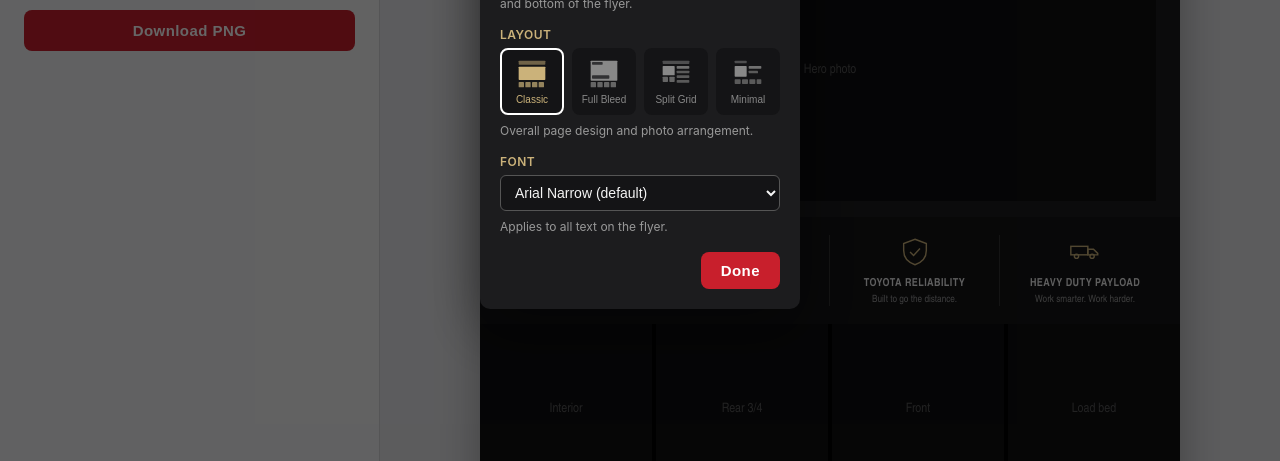
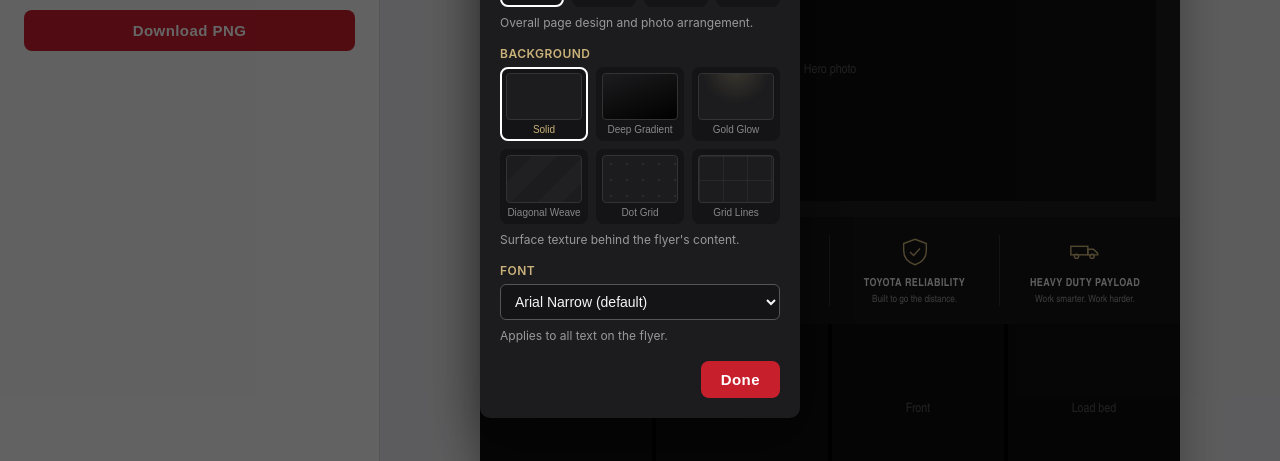
Before and after one commit to Alexcode519/auto-flyer, a plain HTML site: page index.html in a window 1280 px wide. Both pictures are taken after a click on the button "Settings". Shown: the part 339-800 px from the top of the page. Drawn offline with nearby package versions, Linux system fonts and the light colour scheme.

Commit message:
Add Background picker to Settings
New Background section with 6 modern surface treatments (Solid, Deep
Gradient, Gold Glow, Diagonal Weave, Dot Grid, Grid Lines), all built
from the existing --gold/--bg-dark/--bg-darker vars so they match the
flyer's fixed colour scheme. Applied to #pamphlet's background,
visible mainly behind the hero text area and any other section that
doesn't set its own opaque background.

Follows the same per-branch memory pattern as font/logo
(BRANCH_DATA[i].backgroundIndex), and is included in
rehydratePamphlet() so it survives layout switches.

```diff
--- a/app.js
+++ b/app.js
@@ -93,6 +93,7 @@ function applyBranch(index) {
   $("dealer-phone-input").value = branch.phone;
   $("dealer-web-input").value = branch.website;
   applyBranchFont(index);
+  applyBranchBackground(index);
   applyBranchLogo(index);
 }
 
@@ -103,6 +104,18 @@ function applyBranchFont(index) {
   const fontIndex = (branch && branch.fontIndex) || 0;
   $("pamphlet").style.fontFamily = FONT_LIBRARY[fontIndex].stack;
   $("font-select").value = fontIndex;
+}
+
+// Same per-branch pattern as font: background is set directly on #pamphlet
+// (built from the fixed --gold/--bg-dark/--bg-darker vars), so it re-skins
+// only the flyer's surface, not the app's own chrome.
+function applyBranchBackground(index) {
+  const branch = BRANCH_DATA[index];
+  const backgroundIndex = (branch && branch.backgroundIndex) || 0;
+  $("pamphlet").style.background = BACKGROUND_LIBRARY[backgroundIndex].css;
+  document.querySelectorAll(".background-swatch").forEach((el, i) => {
+    el.classList.toggle("active", i === backgroundIndex);
+  });
 }
 
 // Same per-branch pattern again: a branch with a logo image shows it (top
@@ -608,6 +621,7 @@ function applyLayout(index) {
 // fields, and each photo's upload + crop position).
 function rehydratePamphlet() {
   applyBranchFont(currentBranchIndex);
+  applyBranchBackground(currentBranchIndex);
   applyBranchLogo(currentBranchIndex);
 
   document.querySelectorAll(".icon-select").forEach((select) => {
@@ -639,6 +653,20 @@ LAYOUT_LIBRARY.forEach((layout, i) => {
   swatch.innerHTML = `<svg viewBox="0 0 48 48">${layout.preview}</svg><span>${layout.name}</span>`;
   swatch.addEventListener("click", () => applyLayout(i));
   layoutGrid.appendChild(swatch);
+});
+
+// ---------- Background picker ----------
+const backgroundGrid = $("background-grid");
+BACKGROUND_LIBRARY.forEach((bg, i) => {
+  const swatch = document.createElement("button");
+  swatch.type = "button";
+  swatch.className = "background-swatch";
+  swatch.innerHTML = `<span class="background-swatch-preview" style="background:${bg.css}"></span><span>${bg.name}</span>`;
+  swatch.addEventListener("click", () => {
+    BRANCH_DATA[currentBranchIndex].backgroundIndex = i;
+    applyBranchBackground(currentBranchIndex);
+  });
+  backgroundGrid.appendChild(swatch);
 });
 
 // ---------- Logo upload ----------
--- /dev/null
+++ b/backgroundData.js
@@ -0,0 +1,31 @@
+// Background treatments for the flyer's base surface (behind the hero text
+// area and any other section that doesn't set its own opaque background).
+// Each `css` value is a full CSS `background` shorthand applied to
+// #pamphlet, built from the existing --gold/--bg-dark/--bg-darker vars so it
+// always matches the flyer's fixed colour scheme.
+const BACKGROUND_LIBRARY = [
+  {
+    name: "Solid",
+    css: "var(--bg-dark)"
+  },
+  {
+    name: "Deep Gradient",
+    css: "linear-gradient(160deg, var(--bg-dark) 0%, #000000 100%)"
+  },
+  {
+    name: "Gold Glow",
+    css: "radial-gradient(circle at 50% -10%, rgba(203,178,122,0.18), transparent 55%), var(--bg-dark)"
+  },
+  {
+    name: "Diagonal Weave",
+    css: "repeating-linear-gradient(135deg, var(--bg-dark) 0px, var(--bg-dark) 18px, #202023 18px, #202023 36px)"
+  },
+  {
+    name: "Dot Grid",
+    css: "radial-gradient(circle, rgba(255,255,255,0.07) 1px, transparent 1.5px) 0 0/16px 16px, var(--bg-dark)"
+  },
+  {
+    name: "Grid Lines",
+    css: "linear-gradient(rgba(255,255,255,0.05) 1px, transparent 1px) 0 0/100% 24px, linear-gradient(90deg, rgba(255,255,255,0.05) 1px, transparent 1px) 0 0/24px 100%, var(--bg-dark)"
+  }
+];
--- a/branchData.js
+++ b/branchData.js
@@ -1,7 +1,8 @@
 // Dealership branches. First entry is the real, confirmed branch; the rest
 // are placeholders to be filled in with real details per-branch.
-// fontIndex refers to FONT_LIBRARY (see fontData.js) -- each branch
-// remembers its own font and logo (a data URL, or null to use the text
+// fontIndex refers to FONT_LIBRARY (see fontData.js), backgroundIndex to
+// BACKGROUND_LIBRARY (see backgroundData.js) -- each branch remembers its
+// own font, background, and logo (a data URL, or null to use the text
 // logo), since different branches may want a different flyer style.
 const BRANCH_DATA = [
   {
@@ -10,6 +11,7 @@ const BRANCH_DATA = [
     phone: "014 592 0334",
     website: "www.avuramotors.co.za",
     fontIndex: 0,
+    backgroundIndex: 0,
     logo: null,
     logoScale: 1,
     logoSpacing: 0
@@ -20,6 +22,7 @@ const BRANCH_DATA = [
     phone: "",
     website: "",
     fontIndex: 0,
+    backgroundIndex: 0,
     logo: null,
     logoScale: 1,
     logoSpacing: 0
@@ -30,6 +33,7 @@ const BRANCH_DATA = [
     phone: "",
     website: "",
     fontIndex: 0,
+    backgroundIndex: 0,
     logo: null,
     logoScale: 1,
     logoSpacing: 0
@@ -40,6 +44,7 @@ const BRANCH_DATA = [
     phone: "",
     website: "",
     fontIndex: 0,
+    backgroundIndex: 0,
     logo: null,
     logoScale: 1,
     logoSpacing: 0
@@ -50,6 +55,7 @@ const BRANCH_DATA = [
     phone: "",
     website: "",
     fontIndex: 0,
+    backgroundIndex: 0,
     logo: null,
     logoScale: 1,
     logoSpacing: 0
--- a/index.html
+++ b/index.html
@@ -262,6 +262,12 @@
     </div>
 
     <div class="settings-group">
+      <span class="subheading">Background</span>
+      <div id="background-grid" class="background-grid"></div>
+      <p class="hint">Surface texture behind the flyer's content.</p>
+    </div>
+
+    <div class="settings-group">
       <span class="subheading">Font</span>
       <select id="font-select"></select>
       <p class="hint">Applies to all text on the flyer.</p>
@@ -305,6 +311,7 @@
 <script src="branchData.js"></script>
 <script src="iconData.js"></script>
 <script src="fontData.js"></script>
+<script src="backgroundData.js"></script>
 <script src="layoutData.js"></script>
 <script src="app.js"></script>
 </body>
--- a/style.css
+++ b/style.css
@@ -598,6 +598,33 @@ body {
 .layout-swatch:hover { color: #ccc; }
 .layout-swatch.active:hover { color: var(--gold); }
 
+.background-grid {
+  display: grid;
+  grid-template-columns: repeat(3, 1fr);
+  gap: 8px;
+}
+.background-swatch {
+  display: flex;
+  flex-direction: column;
+  align-items: center;
+  gap: 4px;
+  padding: 4px;
+  border-radius: 8px;
+  border: 2px solid transparent;
+  background: var(--bg-darker);
+  cursor: pointer;
+}
+.background-swatch-preview {
+  width: 100%;
+  aspect-ratio: 16 / 10;
+  border-radius: 4px;
+  border: 1px solid #333;
+}
+.background-swatch span { font-size: 10px; color: #888; text-align: center; }
+.background-swatch.active { border-color: #fff; }
+.background-swatch.active span { color: var(--gold); }
+.background-swatch:hover span { color: #ccc; }
+
 .logo-upload-row {
   display: flex;
   align-items: center;
```
